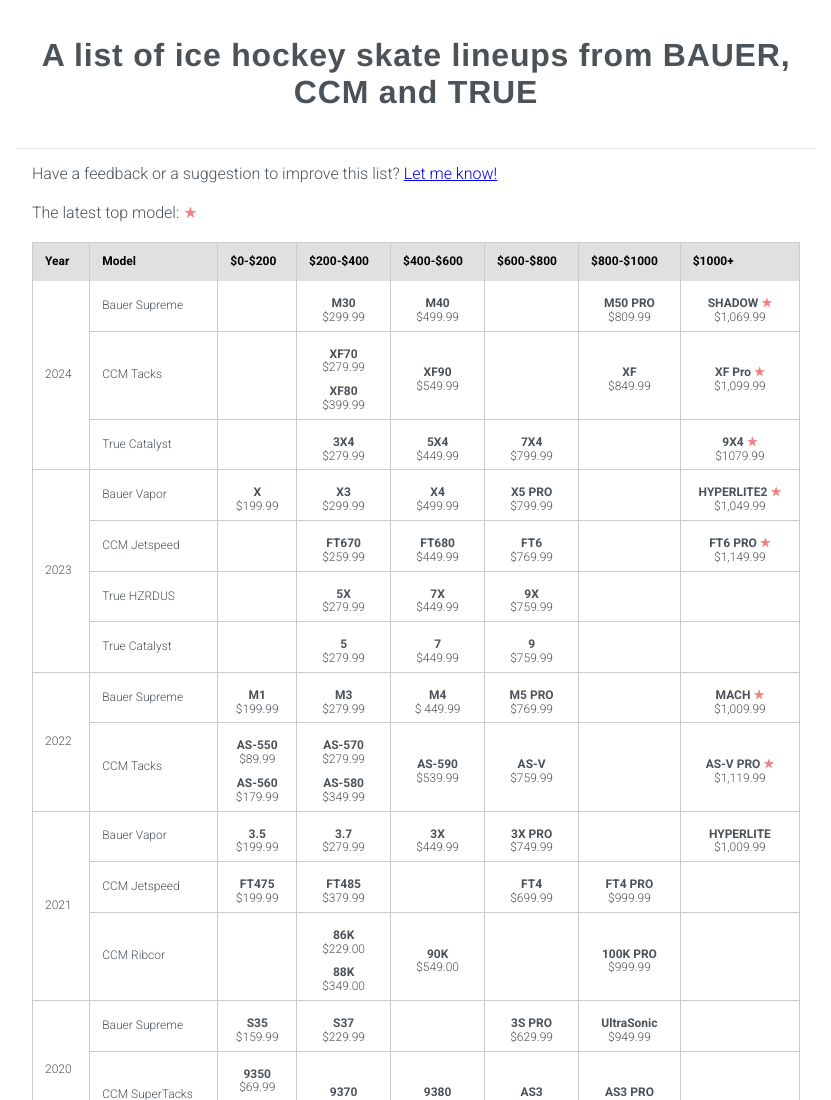
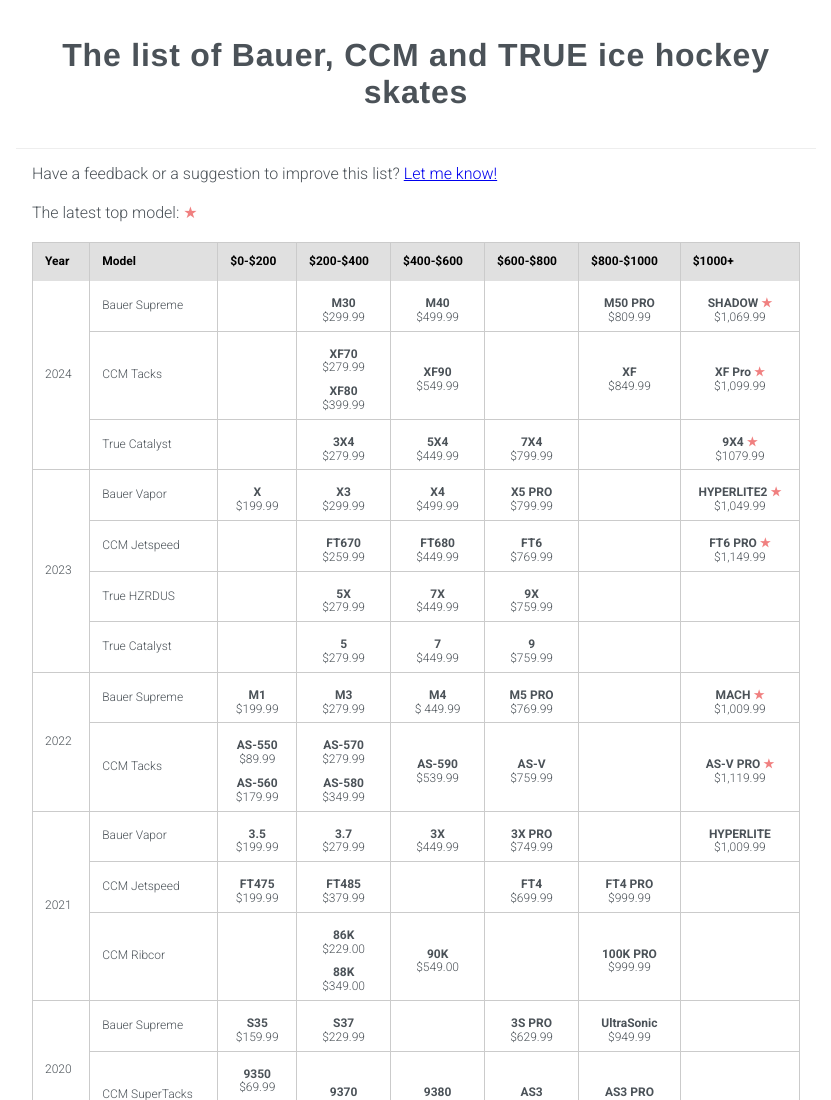
Before and after one commit to djamshed/hockeyskatesdb, a plain HTML site: page index.html in a window 1280 px wide. Shown: the top 1100 px of the page, without its empty margins (224-1055 px from the left). Drawn offline with nearby package versions, Linux system fonts and the light colour scheme.

Commit message:
Update title

```diff
--- a/index.html
+++ b/index.html
@@ -1,7 +1,7 @@
 <!DOCTYPE html>
 <html lang="en">
   <head>
-    <title>A list of ice hockey skate lineups from BAUER, CCM and TRUE</title>
+    <title>The list of Bauer, CCM and TRUE ice hockey skates</title>
     <!-- Google Fonts -->
     <link
       rel="stylesheet"
@@ -30,7 +30,7 @@
 
   <body>
     <header>
-      <h1>A list of ice hockey skate lineups from BAUER, CCM and TRUE</h1>
+      <h1>The list of Bauer, CCM and TRUE ice hockey skates</h1>
     </header>
 
     <div class="content">
```
